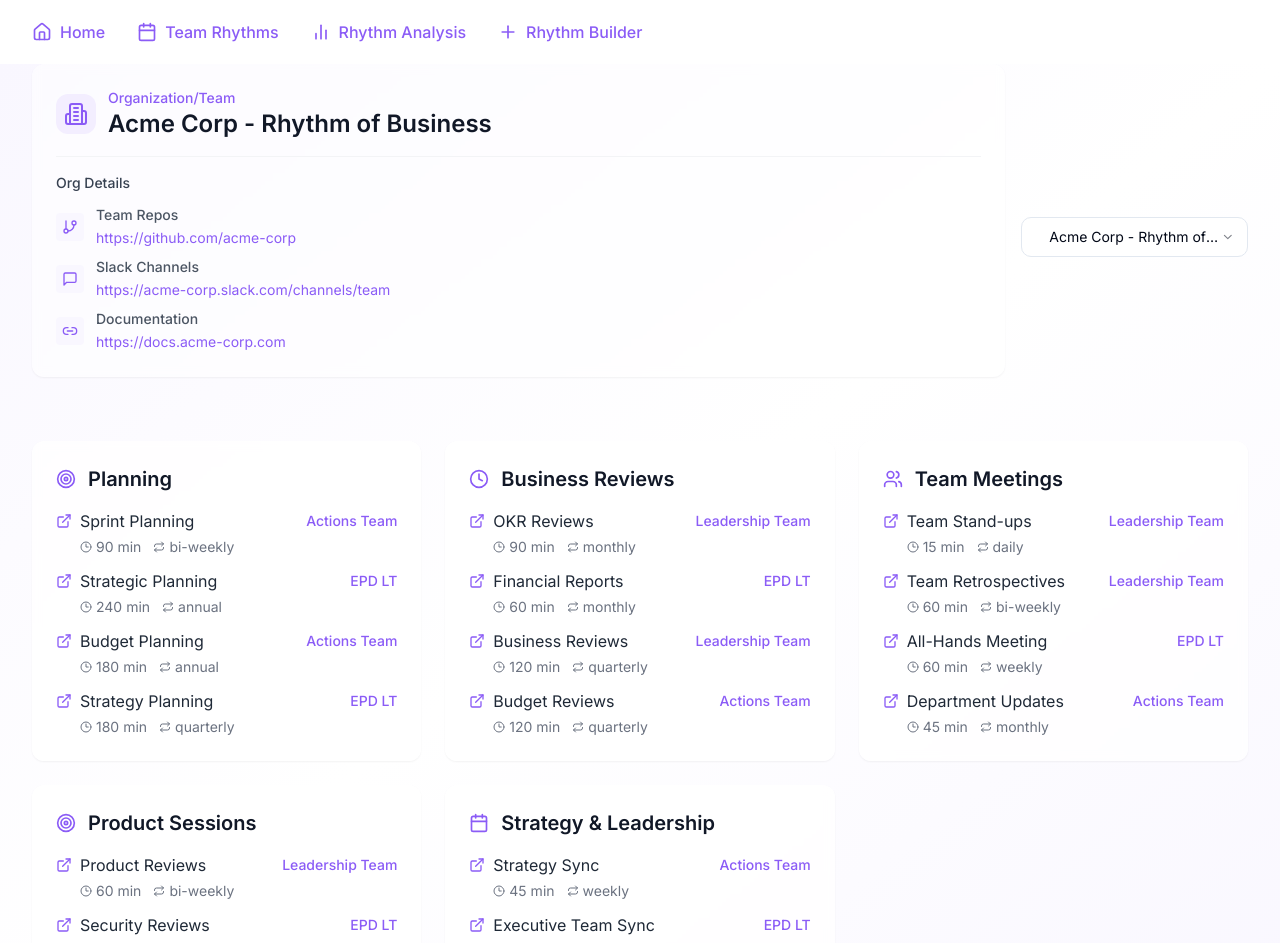
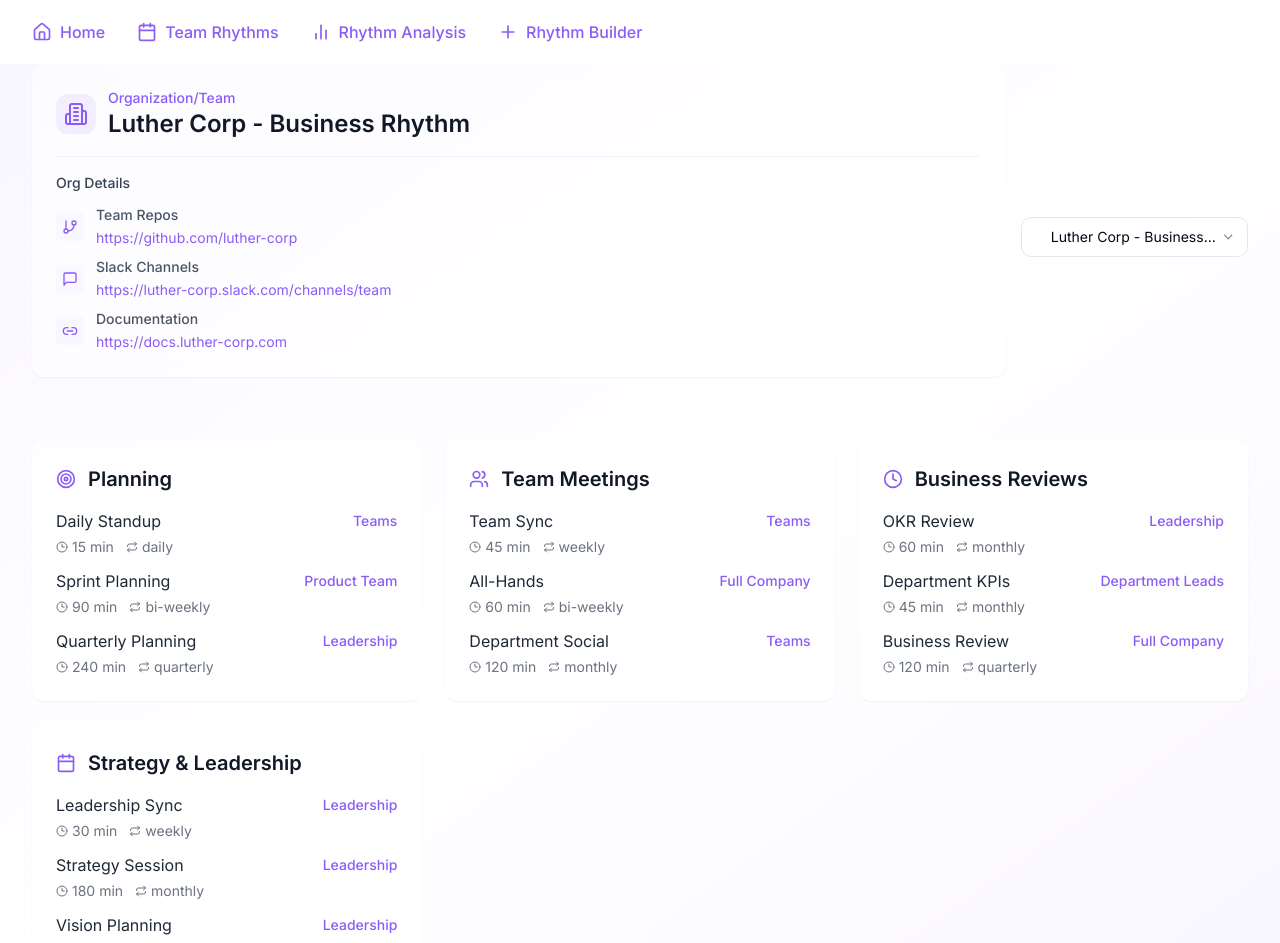
Before and after one commit to mattnigh/build-a-rhythm, a React (Vite) app: page /build-a-rhythm/team-rhythms in a window 1280 px wide. Shown: the top 943 px of the page. Built offline with nearby package versions, Linux system fonts and the light colour scheme.

Commit message:
Fix markdown file usage
Resolved issues with the app not utilizing markdown files for organizational data. Created example markdown files for easy editing and organized them into a clearly named folder for better accessibility.

```diff
--- a/src/data/organizations.ts
+++ b/src/data/organizations.ts
@@ -1,110 +1,19 @@
+
+import lutherCorpMd from './organizations/luther-corp.md?raw';
+import techStartupMd from './organizations/tech-startup.md?raw';
+import growthStartupMd from './organizations/growth-startup.md?raw';
 
 export const organizations = [
   {
-    id: 'acme-corp',
-    content: `# Acme Corp - Rhythm of Business
-
-### Organization Details
-- Team Repos: https://github.com/acme-corp
-- Slack Channels: https://acme-corp.slack.com/channels/team
-- Documentation: https://docs.acme-corp.com
-
-## Planning
-- Sprint Planning [Actions Team] [90 min] [bi-weekly] https://meeting-link/sprint
-- Strategic Planning [EPD LT] [240 min] [annual] https://meeting-link/strategy-annual
-- Budget Planning [Actions Team] [180 min] [annual] https://meeting-link/budget-annual
-- Strategy Planning [EPD LT] [180 min] [quarterly] https://meeting-link/strategy-q
-
-## Business Reviews
-- OKR Reviews [Leadership Team] [90 min] [monthly] https://meeting-link/okr
-- Financial Reports [EPD LT] [60 min] [monthly] https://meeting-link/finance
-- Business Reviews [Leadership Team] [120 min] [quarterly] https://meeting-link/qbr
-- Budget Reviews [Actions Team] [120 min] [quarterly] https://meeting-link/budget
-
-## Team Meetings
-- Team Stand-ups [Leadership Team] [15 min] [daily] https://meeting-link/standup
-- Team Retrospectives [Leadership Team] [60 min] [bi-weekly] https://meeting-link/retro
-- All-Hands Meeting [EPD LT] [60 min] [weekly] https://meeting-link/all-hands
-- Department Updates [Actions Team] [45 min] [monthly] https://meeting-link/dept
-
-## Product Sessions
-- Product Reviews [Leadership Team] [60 min] [bi-weekly] https://meeting-link/product
-- Security Reviews [EPD LT] [45 min] [monthly] https://meeting-link/security
-
-## Strategy & Leadership
-- Strategy Sync [Actions Team] [45 min] [weekly] https://meeting-link/strategy
-- Executive Team Sync [EPD LT] [30 min] [daily] https://meeting-link/exec-sync
-- Performance Reviews [Leadership Team] [60 min] [quarterly] https://meeting-link/reviews`
+    id: 'luther-corp',
+    content: lutherCorpMd
   },
   {
-    id: 'tech-innovators',
-    content: `# Tech Innovators - Team Rhythm
-
-### Organization Details
-- Team Repos: https://github.com/tech-innovators
-- Slack Channels: https://tech-innovators.slack.com/channels/engineering
-- Wiki: https://wiki.tech-innovators.com
-
-## Team Meetings
-- Engineering Standup [Dev Team] [15 min] [daily] https://meeting-link/dev-standup
-- Design Sync [Design Team] [20 min] [daily] https://meeting-link/design-sync
-- All Hands [Full Company] [60 min] [weekly] https://meeting-link/all-hands
-- Team Building [All Teams] [240 min] [quarterly] https://meeting-link/team
-
-## Planning
-- Product Planning [Product Team] [60 min] [bi-weekly] https://meeting-link/product
-- Tech Vision [Dev Team] [240 min] [quarterly] https://meeting-link/vision
-- Team Offsites [All Teams] [480 min] [quarterly] https://meeting-link/offsite
-
-## Technical Sessions
-- Architecture Review [Senior Devs] [90 min] [bi-weekly] https://meeting-link/arch
-- Tech Debt Review [Dev Team] [45 min] [weekly] https://meeting-link/tech-debt
-- Code Quality Review [Dev Team] [60 min] [monthly] https://meeting-link/code
-- Tech Roadmap [Dev Team] [120 min] [quarterly] https://meeting-link/roadmap
-
-## Design & Innovation
-- Design Review [Design Team] [60 min] [weekly] https://meeting-link/design-review
-- UX Research Share [Design Team] [60 min] [bi-weekly] https://meeting-link/ux
-- Innovation Time [All Teams] [120 min] [monthly] https://meeting-link/innovation
-
-## Business Reviews
-- OKR Planning [Leadership] [180 min] [quarterly] https://meeting-link/okr
-- Performance Check [Team Leads] [45 min] [monthly] https://meeting-link/perf
-- Strategy Summit [Leadership] [480 min] [annual] https://meeting-link/summit`
+    id: 'tech-startup',
+    content: techStartupMd
   },
   {
-    id: 'startup-labs',
-    content: `# Startup Labs - Growth Rhythm
-
-### Organization Details
-- Team Repos: https://github.com/startup-labs
-- Slack Channels: https://startup-labs.slack.com/channels/growth
-- Notion: https://startup-labs.notion.site
-
-## Business Reviews
-- Revenue Review [Leadership] [90 min] [monthly] https://meeting-link/revenue
-- Team Metrics [Team Leads] [60 min] [weekly] https://meeting-link/metrics
-- Market Analysis [Growth Team] [120 min] [monthly] https://meeting-link/market
-- Year Planning [Leadership] [480 min] [annual] https://meeting-link/year
-
-## Team Meetings
-- Growth Metrics [Growth Team] [15 min] [daily] https://meeting-link/metrics
-- Customer Feedback [Support Team] [20 min] [daily] https://meeting-link/feedback
-- Team Summit [All Teams] [480 min] [quarterly] https://meeting-link/summit
-
-## Planning
-- Content Planning [Marketing Team] [60 min] [bi-weekly] https://meeting-link/content
-- OKR Setting [Leadership] [180 min] [quarterly] https://meeting-link/okr
-- Market Strategy [Growth Team] [240 min] [quarterly] https://meeting-link/strategy
-
-## Growth & Marketing
-- Marketing Sync [Marketing Team] [45 min] [weekly] https://meeting-link/marketing
-- Sales Pipeline [Sales Team] [30 min] [daily] https://meeting-link/sales
-- Growth Experiments [Growth Team] [60 min] [bi-weekly] https://meeting-link/experiments
-
-## Customer Success
-- Product Updates [Product Team] [60 min] [bi-weekly] https://meeting-link/product
-- Customer Success [Support Team] [45 min] [weekly] https://meeting-link/success
-- Strategy Sync [All Teams] [90 min] [monthly] https://meeting-link/strategy`
+    id: 'growth-startup',
+    content: growthStartupMd
   }
 ];
--- /dev/null
+++ b/src/data/organizations/growth-startup.md
@@ -0,0 +1,27 @@
+
+# Growth Startup - Marketing Rhythm
+
+### Organization Details
+- Team Repos: https://github.com/growth-startup
+- Slack Channels: https://growth-startup.slack.com/channels/marketing
+- Documentation: https://confluence.growth-startup.com
+
+## Marketing
+- Daily Huddle [Marketing Team] [15 min] [daily]
+- Content Planning [Content Team] [60 min] [weekly]
+- Campaign Review [Marketing Team] [90 min] [bi-weekly]
+
+## Growth
+- Growth Metrics [Growth Team] [30 min] [daily]
+- Acquisition Review [Growth Team] [60 min] [weekly]
+- Strategy Session [Leadership] [120 min] [monthly]
+
+## Analytics
+- Data Review [Analytics Team] [45 min] [weekly]
+- Performance Report [Marketing Team] [60 min] [bi-weekly]
+- Quarter Analysis [Full Team] [180 min] [quarterly]
+
+## Team & Culture
+- Team Social [Marketing Team] [120 min] [monthly]
+- Skills Workshop [Full Team] [90 min] [monthly]
+- Department All-Hands [Full Team] [60 min] [bi-weekly]
--- /dev/null
+++ b/src/data/organizations/luther-corp.md
@@ -0,0 +1,27 @@
+
+# Luther Corp - Business Rhythm
+
+### Organization Details
+- Team Repos: https://github.com/luther-corp
+- Slack Channels: https://luther-corp.slack.com/channels/team
+- Documentation: https://docs.luther-corp.com
+
+## Planning
+- Daily Standup [Teams] [15 min] [daily]
+- Sprint Planning [Product Team] [90 min] [bi-weekly]
+- Quarterly Planning [Leadership] [240 min] [quarterly]
+
+## Team Meetings
+- Team Sync [Teams] [45 min] [weekly]
+- All-Hands [Full Company] [60 min] [bi-weekly]
+- Department Social [Teams] [120 min] [monthly]
+
+## Business Reviews
+- OKR Review [Leadership] [60 min] [monthly]
+- Department KPIs [Department Leads] [45 min] [monthly]
+- Business Review [Full Company] [120 min] [quarterly]
+
+## Strategy & Leadership
+- Leadership Sync [Leadership] [30 min] [weekly]
+- Strategy Session [Leadership] [180 min] [monthly]
+- Vision Planning [Leadership] [240 min] [quarterly]
--- /dev/null
+++ b/src/data/organizations/tech-startup.md
@@ -0,0 +1,27 @@
+
+# Tech Startup - Engineering Rhythm
+
+### Organization Details
+- Team Repos: https://github.com/tech-startup
+- Slack Channels: https://tech-startup.slack.com/channels/eng
+- Documentation: https://notion.tech-startup.com
+
+## Engineering
+- Daily Standup [Dev Team] [15 min] [daily]
+- Tech Planning [Dev Team] [60 min] [weekly]
+- Architecture Review [Tech Leads] [90 min] [bi-weekly]
+
+## Product Development
+- Sprint Planning [Product Team] [90 min] [bi-weekly]
+- Product Review [Product Team] [60 min] [weekly]
+- Design Sync [Design Team] [45 min] [weekly]
+
+## Team Culture
+- Engineering Social [Dev Team] [120 min] [monthly]
+- Show & Tell [Full Team] [60 min] [bi-weekly]
+- Team Retro [Dev Team] [60 min] [bi-weekly]
+
+## Business Alignment
+- OKR Planning [Leadership] [120 min] [quarterly]
+- Tech Roadmap [Tech Leads] [180 min] [quarterly]
+- All-Hands [Full Company] [60 min] [monthly]
```
